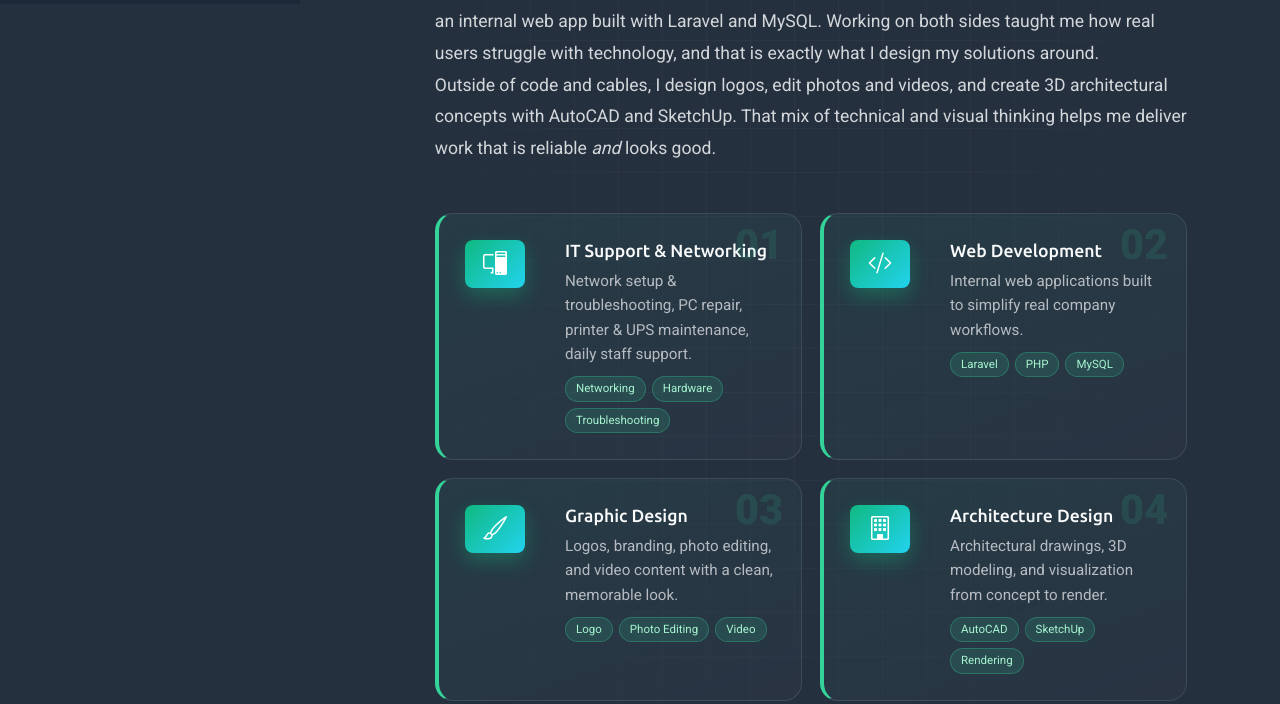
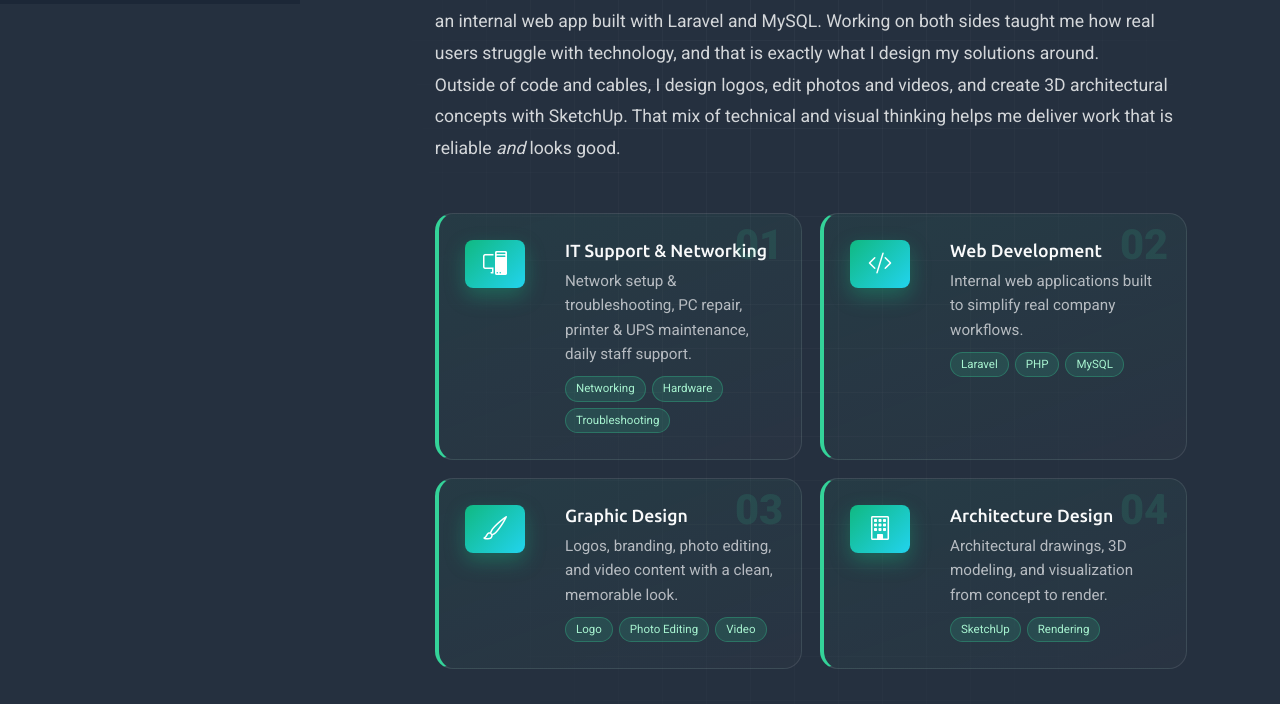
Before and after one commit to Mikeakmal/MyPage, a plain HTML site: page index.html in a window 1280 px wide. Shown: the part 796-1500 px from the top of the page. Drawn offline with Linux system fonts and the light colour scheme.

Commit message:
no autocad

```diff
--- a/index.html
+++ b/index.html
@@ -265,7 +265,7 @@
         <div class="story-block">
           <p class="lead-text">Since <b>2023</b>, I've worked in IT as an <b>IT Support &amp; Network Specialist</b> and <b>Programmer</b>, keeping systems running smoothly while building the tools that make daily work easier.</p>
           <p>My day can start with fixing a network, a PC, or a printer, and end with shipping a new feature in an internal web app built with Laravel and MySQL. Working on both sides taught me how real users struggle with technology, and that is exactly what I design my solutions around.</p>
-          <p>Outside of code and cables, I design logos, edit photos and videos, and create 3D architectural concepts with AutoCAD and SketchUp. That mix of technical and visual thinking helps me deliver work that is reliable <i>and</i> looks good.</p>
+          <p>Outside of code and cables, I design logos, edit photos and videos, and create 3D architectural concepts with  SketchUp. That mix of technical and visual thinking helps me deliver work that is reliable <i>and</i> looks good.</p>
         </div>
 
         <div class="expertise-grid">
@@ -287,7 +287,7 @@
           <div class="expertise-item" data-aos="zoom-in" data-aos-delay="450">
             <div class="expertise-icon"><i class="bi bi-building"></i></div>
             <div class="expertise-content"><h4>Architecture Design</h4><p>Architectural drawings, 3D modeling, and visualization from concept to render.</p>
-              <div class="skill-chips"><span>AutoCAD</span><span>SketchUp</span><span>Rendering</span></div></div>
+              <div class="skill-chips"><span>SketchUp</span><span>Rendering</span></div></div>
           </div>
         </div>
 
@@ -511,7 +511,7 @@
           <div class="portfolio-content">
             <div class="portfolio-meta"><span class="portfolio-category">Architecture</span><span class="portfolio-year">2025</span></div>
             <h3 class="portfolio-title">Modern Architecture Concept</h3>
-            <p class="portfolio-description">Building concepts, drawings, and 3D renders made with AutoCAD and SketchUp.</p>
+            <p class="portfolio-description">Building concepts, drawings, and 3D renders made with SketchUp.</p>
           </div>
         </div></div>
 
```
Also changed, not shown: 1 other file.
